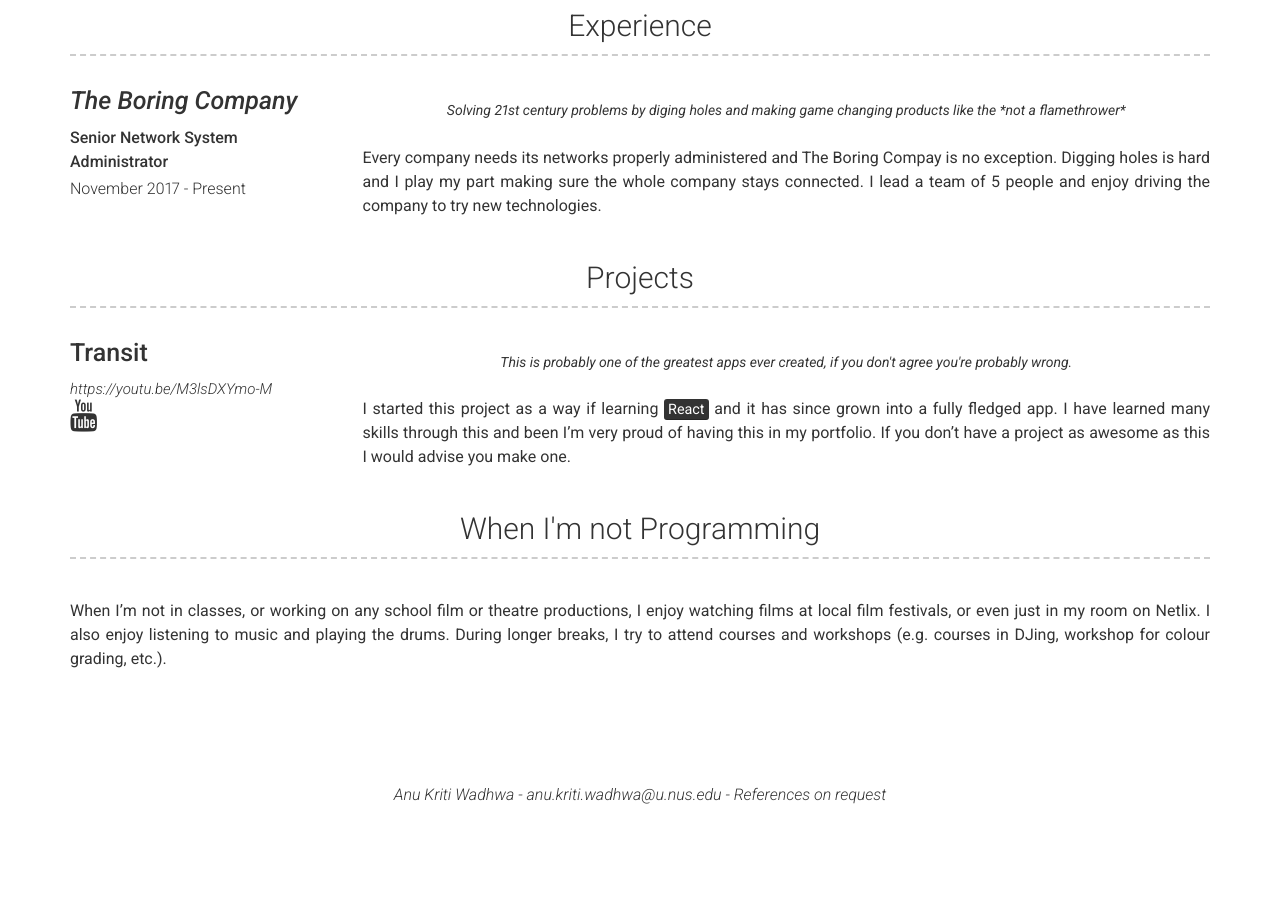
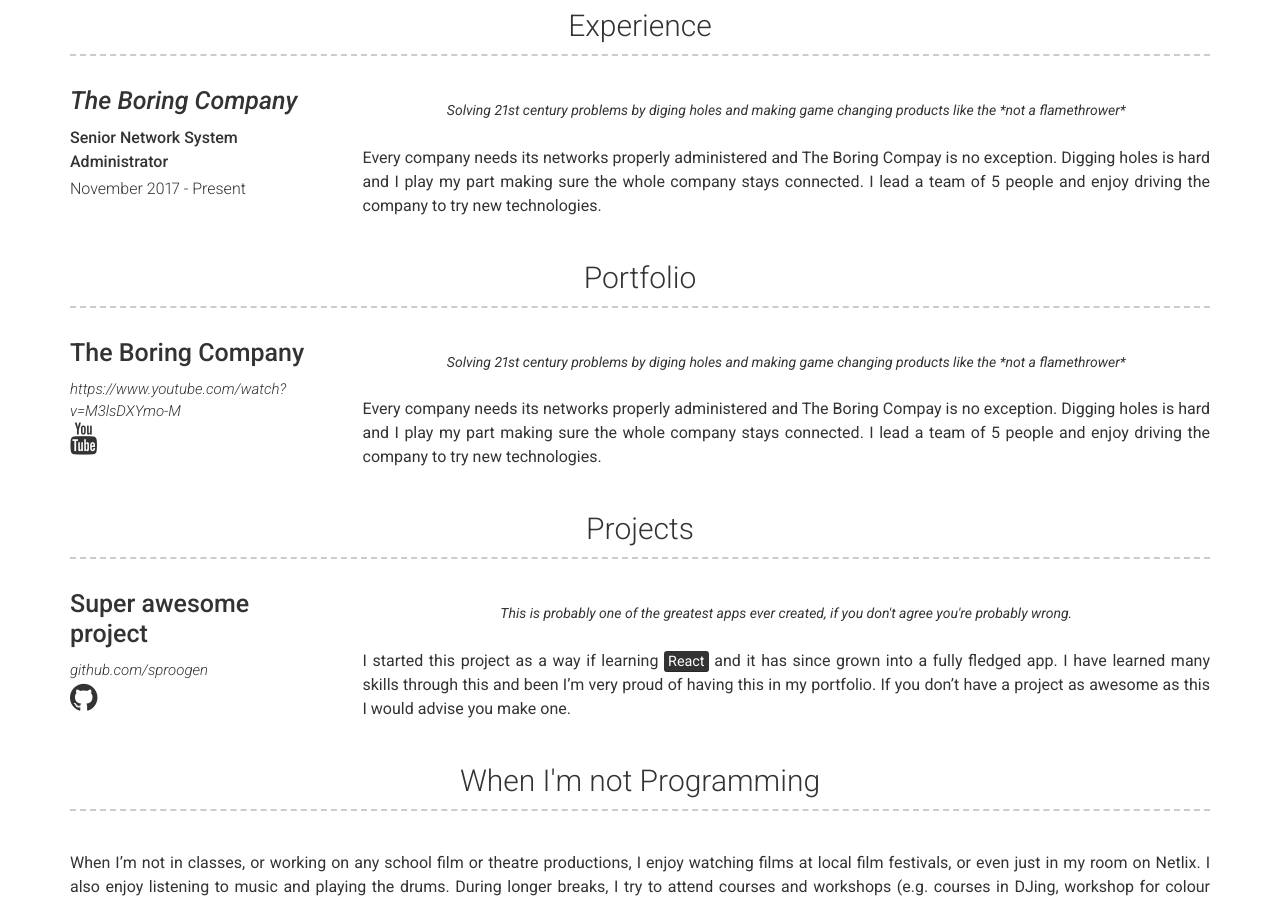
Before and after one commit to AnuKritiW/modern-resume-theme-site, a Jekyll site: the page built from index.md, in a window 1280 px wide and 900 px high, scrolled down 900 px. Built offline with Jekyll 4.4.1, drawn with Linux system fonts in a browser that asks for light colours; before the commit the page ends 1719 px from its top, so only the background shows below that.

Commit message:
added portfolio, edited projects

```diff
--- a/_data/portfolio.yml
+++ b/_data/portfolio.yml
@@ -1,6 +1,6 @@
 - name: The Boring Company
-  link: boringcompany.com
-  # github: sproogen/resume-theme
+  link: https://www.youtube.com/watch?v=M3lsDXYmo-M
+  youtube: https://www.youtube.com/watch?v=M3lsDXYmo-M
   quote: >
     Solving 21st century problems by diging holes and making game changing products like the *not a flamethrower*
   description: | # this will include new lines to allow paragraphs
--- a/_data/projects.yml
+++ b/_data/projects.yml
@@ -1,7 +1,6 @@
-- name: Transit
-  link: https://youtu.be/M3lsDXYmo-M
-  # github: sproogen/resume-theme
-  youtube: https://youtu.be/M3lsDXYmo-M
+- name: Super awesome project
+  link: github.com/sproogen
+  github: sproogen/resume-theme
   quote: >
     This is probably one of the greatest apps ever created, if you don't agree you're probably wrong.
   description: | # this will include new lines to allow paragraphs
--- a/_includes/portfolio.html
+++ b/_includes/portfolio.html
@@ -1,23 +1,23 @@
-<div class="container portfolio-container">
-  <h3>{{ site.portfolio_title | default: "portfolio" }}</h3>
-  {% for portfolio in site.data.portfolio %}
-    <div class="row clearfix portfolio">
+<div class="container projects-container">
+  <h3>{{ site.portfolio_title | default: "Portfolio" }}</h3>
+  {% for project in site.data.portfolio %}
+    <div class="row clearfix project">
       <div class="col-xs-12 col-sm-4 col-md-3 col-print-12 left-column">
-        <h4>{{ portfolio.name }}</h4>
-        {%- if portfolio.link -%}
-          <a href="http://{{ portfolio.link }}" target="_blank" class="portfolio-link">{{ portfolio.link }}</a>
+        <h4>{{ project.name }}</h4>
+        {%- if project.link -%}
+          <a href="http://{{ project.link }}" target="_blank" class="project-link">{{ project.link }}</a>
         {%- endif -%}
         <p class="no-print">
-          <a href="https://github.com/{{ portfolio.github }}" target="_blank">
-            <i class="fa fa-github" title="{{ portfolio.name }} Github link"></i>
+          <a href="https://youtube.com/{{ project.youtube }}" target="_blank">
+            <i class="fa fa-youtube" title="{{ project.name }} Youtube link"></i>
           </a>
         </p>
       </div>
       <div class="col-xs-12 col-sm-8 col-md-9 col-print-12">
-        {%- if portfolio.quote -%}
-          <p class="quote">{{ portfolio.quote }}</p>
+        {%- if project.quote -%}
+          <p class="quote">{{ project.quote }}</p>
         {%- endif -%}
-        {{ portfolio.description | strip | markdownify }}
+        {{ project.description | strip | markdownify }}
       </div>
     </div>
   {% endfor %}
--- a/_includes/projects.html
+++ b/_includes/projects.html
@@ -8,8 +8,8 @@
           <a href="http://{{ project.link }}" target="_blank" class="project-link">{{ project.link }}</a>
         {%- endif -%}
         <p class="no-print">
-          <a href="https://youtube.com/{{ project.github }}" target="_blank">
-            <i class="fa fa-youtube" title="{{ project.name }} Github link"></i>
+          <a href="https://github.com/{{ project.github }}" target="_blank">
+            <i class="fa fa-github" title="{{ project.name }} Github link"></i>
           </a>
         </p>
       </div>
--- a/_layouts/default.html
+++ b/_layouts/default.html
@@ -20,9 +20,9 @@
                 {%- include experience.html -%}
             {%- endif -%}
 
-            <!-- {%- if site.data.portfolio.size > 0 -%}
+            {%- if site.data.portfolio.size > 0 -%}
                 {%- include portfolio.html -%}
-            {%- endif -%} -->
+            {%- endif -%}
 
             {%- if site.data.projects.size > 0 -%}
                 {%- include projects.html -%}
```
